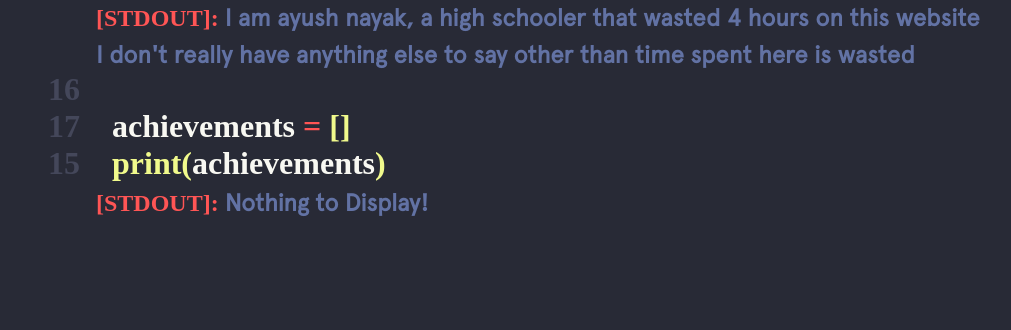
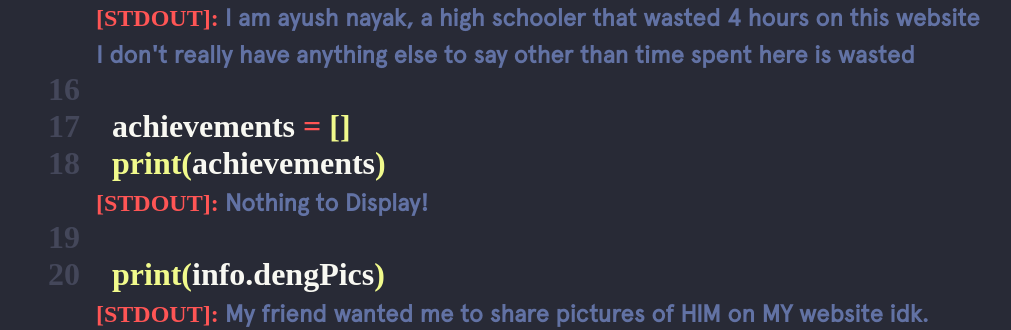
Before and after one commit to Shad0wSeven/Shad0wSeven.github.io, a plain HTML site: page index.html in a window 1280 px wide. Shown: the part 763-1093 px from the top of the page, without its empty margins (112-1123 px from the left). Before the commit the page ends 982 px from the top, so only its background shows below. Drawn offline with Linux system fonts and the light colour scheme; a web font is replaced by a local one.

Commit message:
pushed dengpics

```diff
--- a/index.html
+++ b/index.html
@@ -79,15 +79,23 @@
       achievements <span class="red"> = </span> <span class="yellow">[]</span>
     </span></h1>
 
-    <h1 class="line-div"><span class="line-number">15</span><span class="not-line">
+    <h1 class="line-div"><span class="line-number">18</span><span class="not-line">
       <span class="yellow">print(</span>achievements<span class="yellow">)</span>
     </span></h1>
     <h1 class="line-div"><span class="line-number">&nbsp;&nbsp;</span><span class="not-line">
       <span class="red" style="font-size: 1.5rem;" >[STDOUT]: </span><span class="comment" style="font-size: 1.5rem; font-family:ApercuReg">Nothing to Display!</span>
     </span></h1>
 
+    <!-- https://photos.app.goo.gl/2kAqKDefjQqAUPFB9 -->
 
 
+    <h1 class="line-div"><span class="line-number">19</span><span class="not-line">&nbsp;</span></h1>
+    <h1 class="line-div"><span class="line-number">20</span><span class="not-line">
+      <span class="yellow">print(</span>info.dengPics<span class="yellow">)</span>
+    </span></h1>
+    <h1 class="line-div"><span class="line-number">&nbsp;&nbsp;</span><span class="not-line">
+      <span class="red" style="font-size: 1.5rem;" >[STDOUT]: </span><span class="comment" style="font-size: 1.5rem; font-family:ApercuReg"> <a href="https://photos.app.goo.gl/2kAqKDefjQqAUPFB9">My friend wanted me to share pictures of HIM on MY website idk.</a></span>
+    </span></h1>
 
 
 
```
